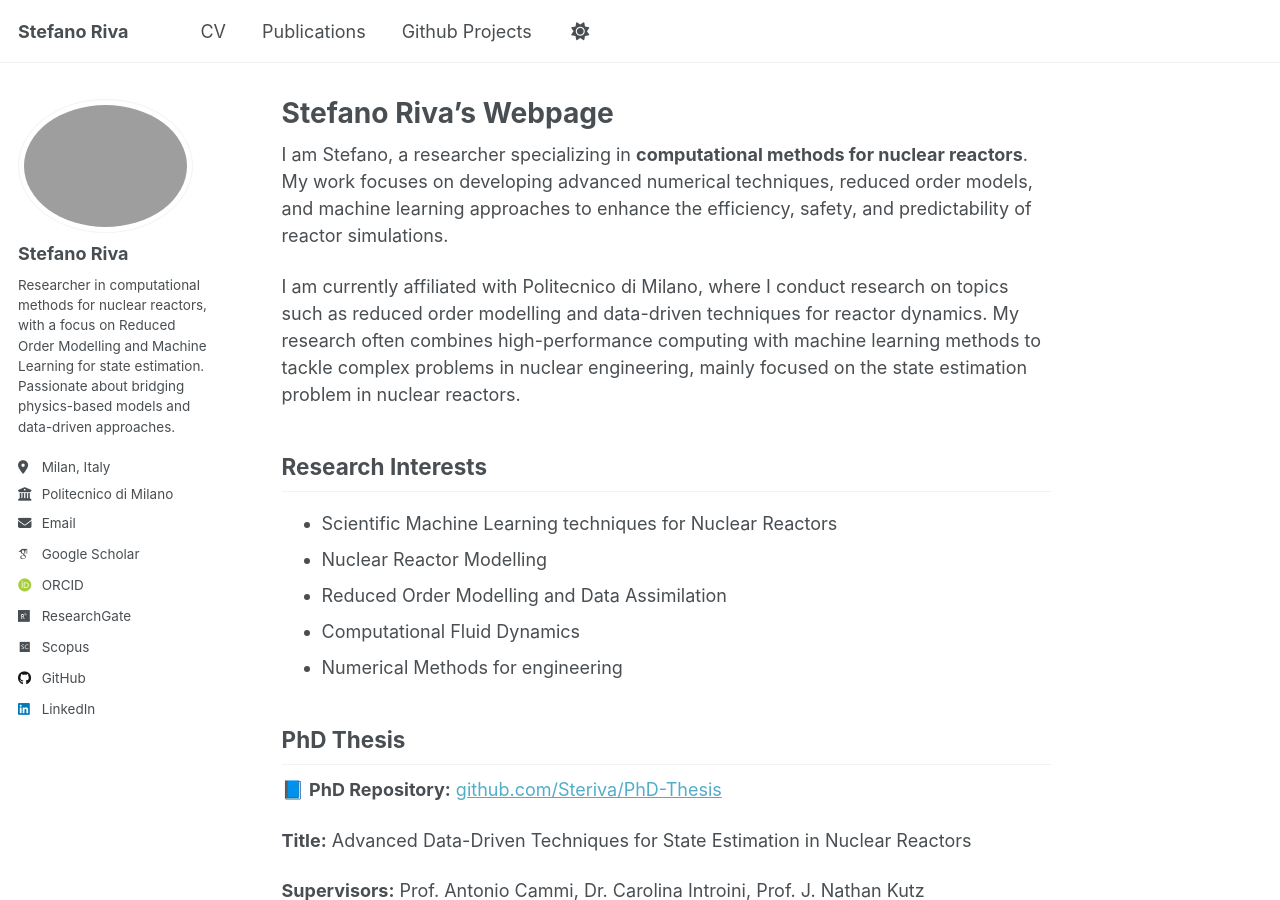
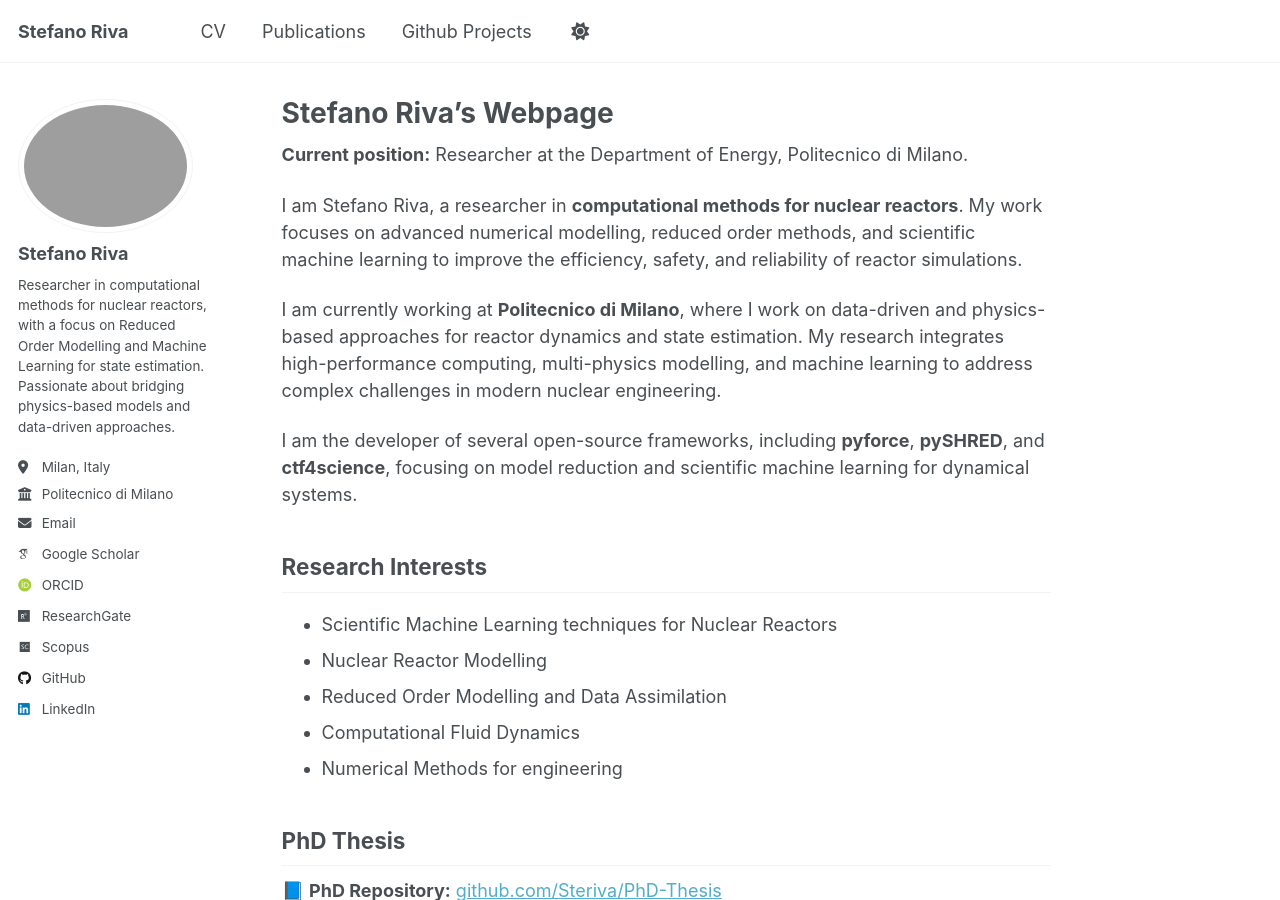
Before and after one commit to Steriva/Steriva.github.io, a Jekyll site: the page built from _pages/about.md, in a window 1280 px wide and 900 px high. Built offline with Jekyll 4.4.1, drawn with Linux system fonts in a browser that asks for light colours; some web fonts are replaced; a script that is not in the unit is left out.

Commit message:
Update site with new publication and projects

```diff
--- a/_pages/about.md
+++ b/_pages/about.md
@@ -7,9 +7,13 @@
   - /about.html
 ---
 
-I am Stefano, a researcher specializing in **computational methods for nuclear reactors**. My work focuses on developing advanced numerical techniques, reduced order models, and machine learning approaches to enhance the efficiency, safety, and predictability of reactor simulations.
+**Current position:** Researcher at the Department of Energy, Politecnico di Milano.
 
-I am currently affiliated with Politecnico di Milano, where I conduct research on topics such as reduced order modelling and data-driven techniques for reactor dynamics. My research often combines high-performance computing with machine learning methods to tackle complex problems in nuclear engineering, mainly focused on the state estimation problem in nuclear reactors.
+I am Stefano Riva, a researcher in **computational methods for nuclear reactors**. My work focuses on advanced numerical modelling, reduced order methods, and scientific machine learning to improve the efficiency, safety, and reliability of reactor simulations.
+
+I am currently working at **Politecnico di Milano**, where I work on data-driven and physics-based approaches for reactor dynamics and state estimation. My research integrates high-performance computing, multi-physics modelling, and machine learning to address complex challenges in modern nuclear engineering.
+
+I am the developer of several open-source frameworks, including **pyforce**, **pySHRED**, and **ctf4science**, focusing on model reduction and scientific machine learning for dynamical systems.
 
 ## Research Interests
 
--- a/_pages/publications.html
+++ b/_pages/publications.html
@@ -98,7 +98,7 @@
 </body>
 </html>
 
-<hr id="preprints" style="border: 0; height: 1px; background-color: #000;" />
+<hr id="preprints" style="border: 0; height: 1px; background-color: rgb(30, 106, 206);" />
 <p><strong>Full list of preprints:</strong></p>
 
 <style>
@@ -129,7 +129,7 @@
   <li>P. M. Wyder, J. Goldfeder, A. Yermakov, Y. Zhao, Stefano Riva, J. P. Williams, D. Zoro, A. S. Rude, M. Tomasetto, J. Germany, J. Bakarji, G. Maierhofer, M. Cranmer, and J. N. Kutz, “Commontask framework for a critical evaluation of scientific machine learning algorithms,” 2025. URL: <a href="https://arxiv.org/abs/2510.23166">arXiv:2510.23166</a>.</li>
 </ol>
 
-<hr id="conferences" style="border: 0; height: 1px; background-color: #000;" />
+<hr id="conferences" style="border: 0; height: 1px; background-color: rgb(30, 106, 206);" />
 <p><strong>Full list of contributions to international conferences:</strong></p>
 
 <style>
@@ -178,7 +178,7 @@
   <li>P. M. Wyder, J. A. Goldfeder, A. Yermakov, Y. Zhao, Stefano Riva, J. P. Williams, D. Zoro, A. S. Rude, M. Tomasetto, J. Germany, J. Bakarji, G. Maierhofer, M. Cranmer, and J. N. Kutz, “CommonTaskFramework For a Critical Evaluation of Scientific Machine Learning Algorithms,” in The 39th Annual Conference on Neural Information Processing Systems (NeurIPS), Datasets and Benchmarks Track, November 2025. URL: <a href="https://openreview.net/forum?id=pkFKjmUE3L">link</a>.</li>
 </ol>
 
-<hr id="workshops" style="border: 0; height: 1px; background-color: #000;" />
+<hr id="workshops" style="border: 0; height: 1px; background-color: rgb(30, 106, 206);" />
 <p><strong>Full list of contributions to workshops and other conferences:</strong></p>
 
 <style>
```
Also changed, not shown: _pages/cv.md (+25 -0 lines), _pages/projects.html (+8 -0 lines), _projects/pyvista_openfoam.md (added, +11 -0 lines), _projects/shred.md (+2 -2 lines), images/awards/enen_phd_prize.jpeg (added), images/awards/nuthos14.jpeg (added), images/immy_shred_rom_msfr.png (added), 5 other files.
